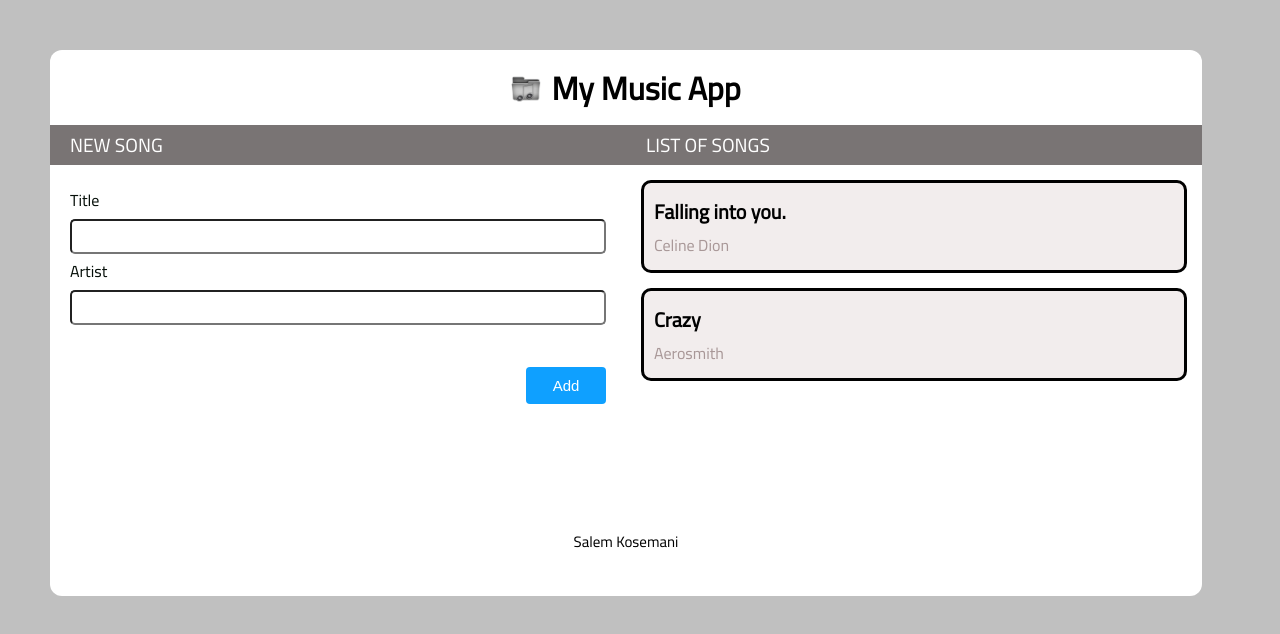
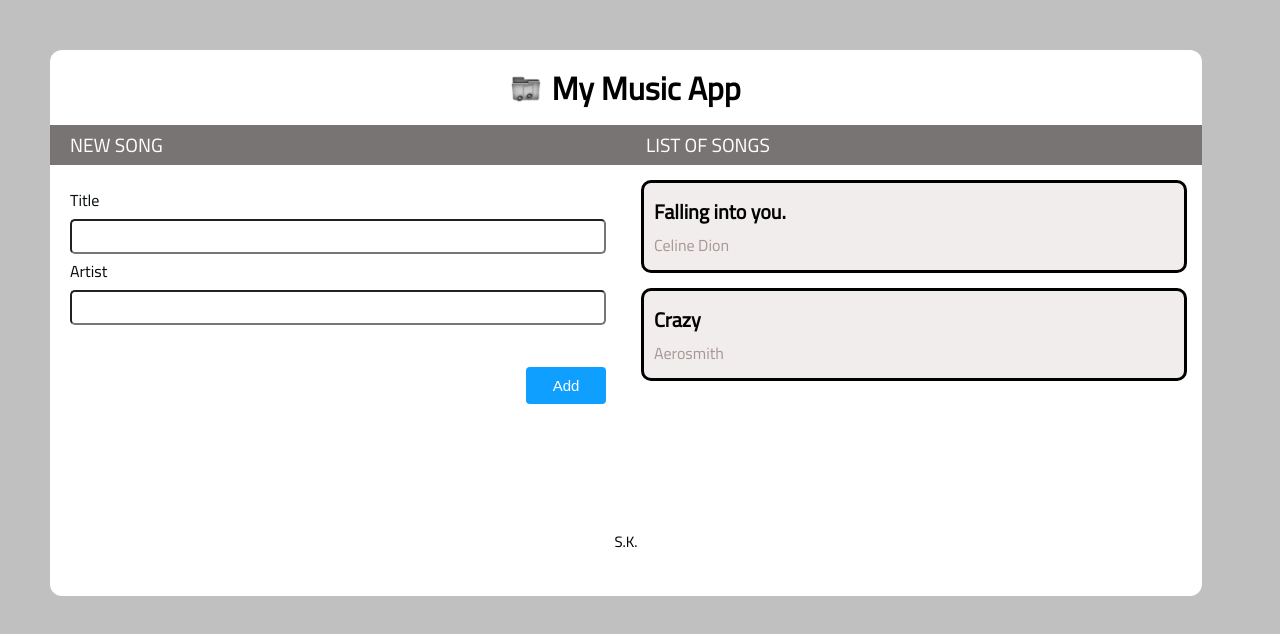
Before and after one commit to codename95/my_music_app, a plain HTML site: page index.html in a window 1280 px wide. Drawn offline with Linux system fonts and the light colour scheme.

Commit message:
Update index.html

```diff
--- a/index.html
+++ b/index.html
@@ -89,7 +89,7 @@
         </div>
       </div>
       <footer class="footer">
-        <p>Salem Kosemani</p>
+        <p>S.K.</p>
       </footer>
     </div>
     <script src="/js/scripts.js"></script>
```
